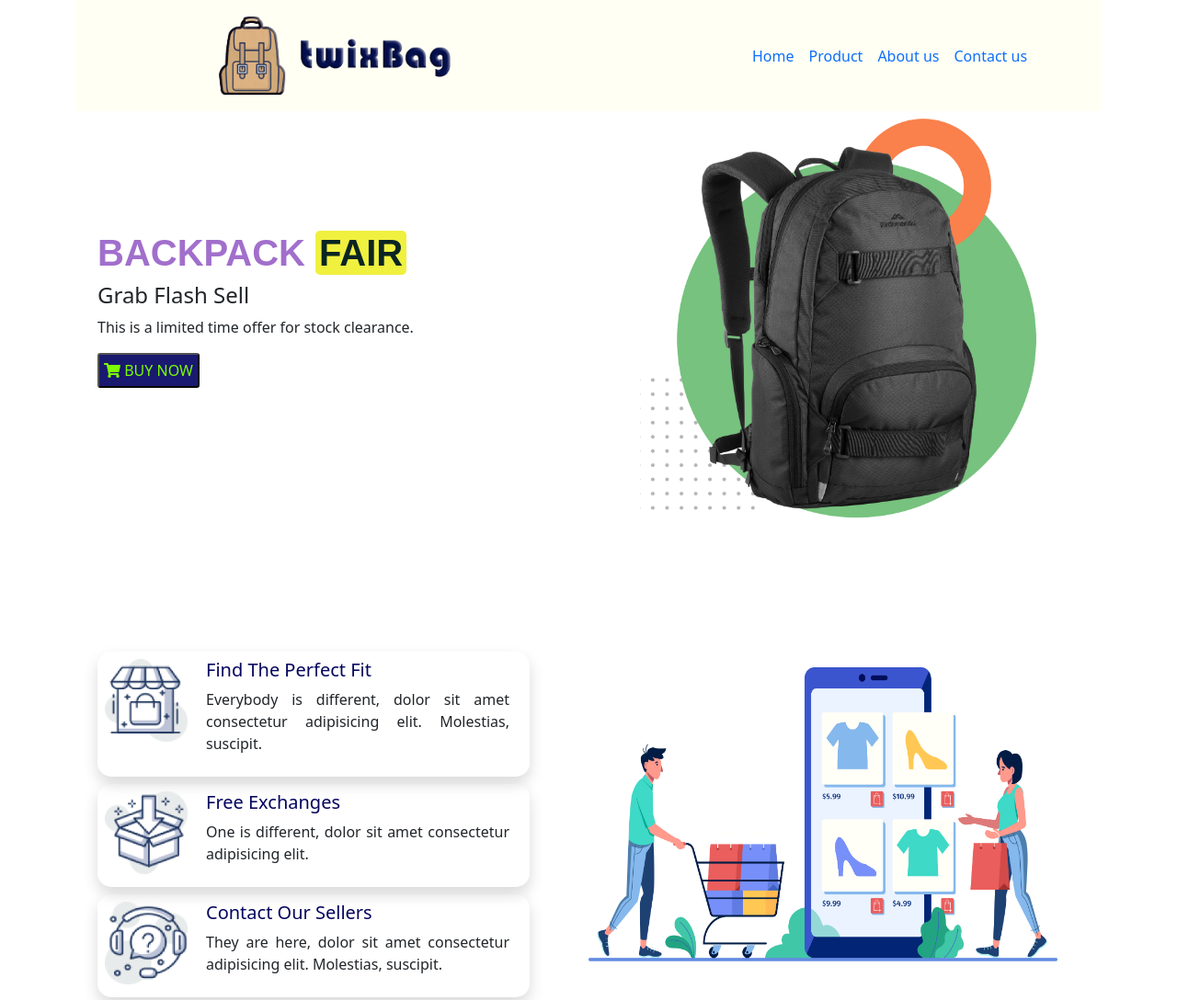
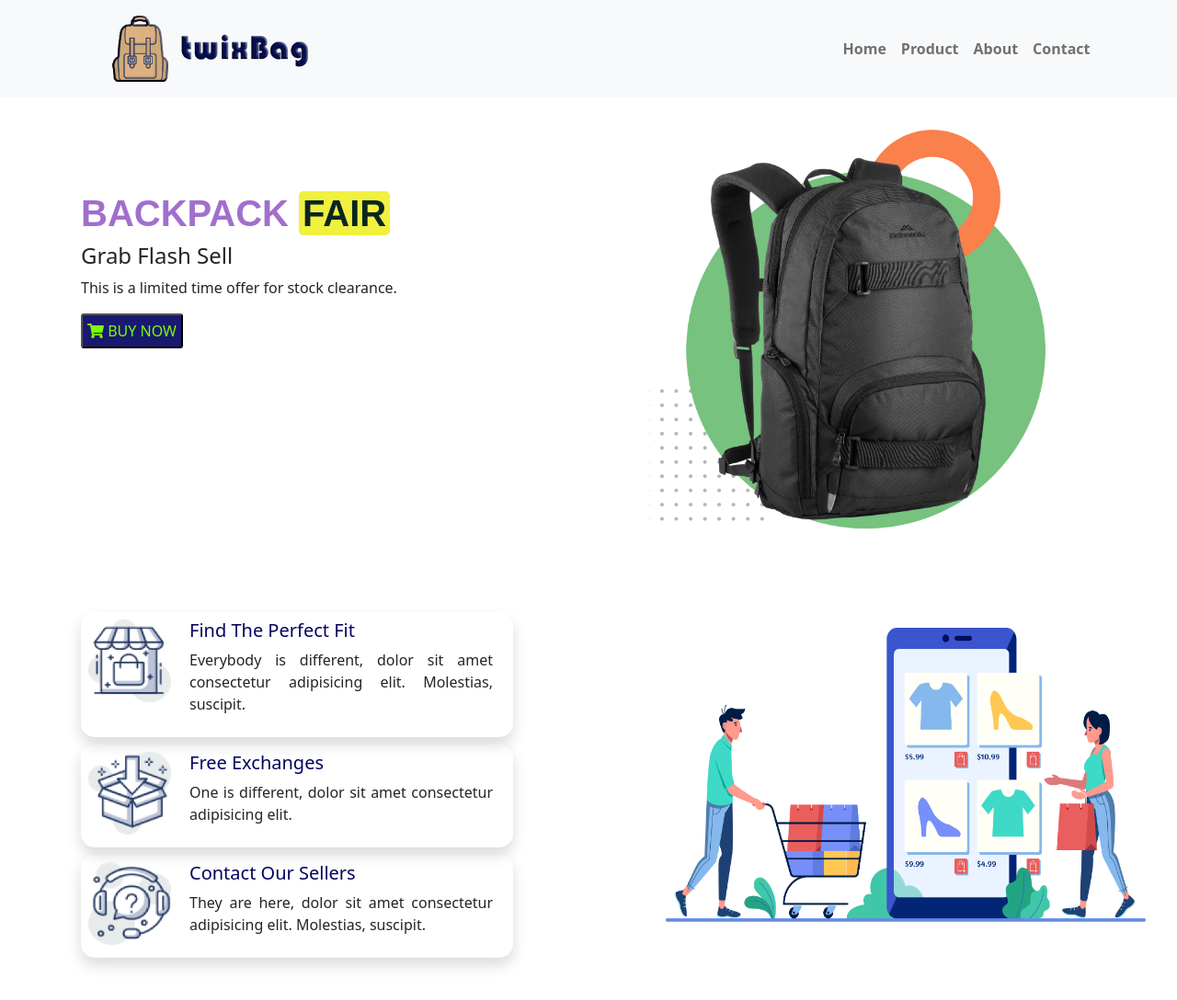
Before and after one commit to Mucktadir/bagshop-ecomerrce, a plain HTML site: page index.html in a window 1280 px wide. Shown: the top 1088 px of the page at 92% size. Drawn offline with nearby package versions, Linux system fonts and the light colour scheme.

Commit message:
Final update

```diff
--- a/css/style.css
+++ b/css/style.css
@@ -1,3 +1,9 @@
+body{
+
+    width: 90%;
+    margin:0 auto ;
+}
+
 .logo{
     height: 95px;
     width: 700px;
@@ -82,14 +88,16 @@
     width: 100%;
     height: 320px;
     margin-top: 25px;
+    margin-left: 90px;
 
 }
 
 .bnr-text{
-    margin-top: 130px;
+    margin-top: 160px;
     height: 450px;
     width: 450px;
     float: left;
+
 }
 
 .bnr-text h1{
@@ -109,10 +117,11 @@
 }
 
 #bnr-img img{
+    margin-top: 85px;
     height: 450px;
     width: 450px;
     float: left;
-    margin-left: 140px;
+    margin-left: 168px;
 }
 .header-btn{
     color: lawngreen;
@@ -125,3 +134,21 @@
     color: navy;
     background-color: moccasin;
 }
+
+#nav-img{
+    height: 80px;
+}
+
+.menu-item{
+    margin-left: 300px;
+}
+
+.menu-item ul li a{
+    color: rgb(32, 11, 51);
+    font-weight: 700;
+    transition-delay: 3s;
+}
+
+.menu-item ul li a:hover{
+    border: 2px solid rgb(56, 29, 75);
+}
--- a/index.html
+++ b/index.html
@@ -13,40 +13,46 @@
 
 <body>
   <!-- Header section start -->
-  <header class="container">
-    <nav class="navbar navbar-expand-lg nav-bg">
-      <div class="container-fluid">
-        <a class="navbar-brand" href="#">
-          <img class="logo" src="images/Logo-icon/Logo.png" alt="">
+    <!-- navbar start here -->
+
+    <div class="container">
+      <nav class="navbar navbar-light bg-light navbar-expand-lg fixed-top">
+        <a href="#" class="navbar-brand">
+          <img src="images/Logo-icon/Logo.png" id="nav-img" alt="">
         </a>
-        <button class="navbar-toggler" type="button" data-bs-toggle="collapse" data-bs-target="#navbarNav"
-          aria-controls="navbarNav" aria-expanded="false" aria-label="Toggle navigation">
+        <button class="navbar-toggler" data-toggle="collapse" data-target="#navbarCollapse">
           <span class="navbar-toggler-icon"></span>
         </button>
-        <div class="collapse navbar-collapse" id="navbarNav">
-          <ul class="navbar-nav">
-            <li class="nav-item">
-              <a class="nav-link active" aria-current="page" href="#">Home</a>
+        <div class="collapse navbar-collapse" id="navbarCollapse">
+          <div class="menu-item">
+            <ul class="navbar-nav ml-auto">
+              <li clas="navbar-item">
+                <a href="#" class="nav-link">Home</a>
                 </li>
-            <li class="nav-item">
-              <a class="nav-link" href="#product">Product</a>
+                <li clas="navbar-item">
+                  <a href="#" class="nav-link">Product</a>
                   </li>
-            <li class="nav-item">
-              <a class="nav-link" href="#about">About us</a>
+                <li clas="navbar-item">
+                  <a href="#about" class="nav-link">About</a>
               </li>
-            <li class="nav-item">
-              <a class="nav-link" href="#contact" tabindex="-1">Contact us</a>
+              <li clas="navbar-item">
+                  <a href="#contact" class="nav-link">Contact</a>
               </li>
             </ul>
           </div>
+
         </div>
       </nav>
+    </div>
+
+
+
     <!-- navbar ends-->
 
      <!-- section 02 start here -->
 
 
-     <section class="container row d-flex justify-content-around">
+     <section class="container row d-flex justify-content-around mt-5">
 
       <div class="bnr-text">
         <h1>BACKPACK <span>FAIR</span></h1>
@@ -109,7 +115,7 @@
 
 
     <!-- section 04 -->
-    <section class="mt-5 my-section" id="product">
+    <section class="mt-5 my-section">
       <h3>CASUAL BACKPACK</h3>
       <div class="row row-cols-1 row-cols-md-3 g-4 mt-2">
         <div class="col">
@@ -243,10 +249,13 @@
 
     </main>
 
-    <footer class="text-center mt-5">
+    <footer class="footer-sec text-center mt-5">
       <h6>Copyright @2022 Reserved by Mucktadir Sayem</h6>
     </footer>
 
+    <script src="https://code.jquery.com/jquery-3.2.1.slim.min.js" integrity="sha384-KJ3o2DKtIkvYIK3UENzmM7KCkRr/rE9/Qpg6aAZGJwFDMVNA/GpGFF93hXpG5KkN" crossorigin="anonymous"></script>
+    <script src="https://cdnjs.cloudflare.com/ajax/libs/popper.js/1.12.9/umd/popper.min.js" integrity="sha384-ApNbgh9B+Y1QKtv3Rn7W3mgPxhU9K/ScQsAP7hUibX39j7fakFPskvXusvfa0b4Q" crossorigin="anonymous"></script>
+    <script src="https://maxcdn.bootstrapcdn.com/bootstrap/4.0.0/js/bootstrap.min.js" integrity="sha384-JZR6Spejh4U02d8jOt6vLEHfe/JQGiRRSQQxSfFWpi1MquVdAyjUar5+76PVCmYl" crossorigin="anonymous"></script>
     <script src="js/bootstrap.min.js"></script>
 </body>
 
```
Lines whose indentation alone changed are shown as unchanged.
